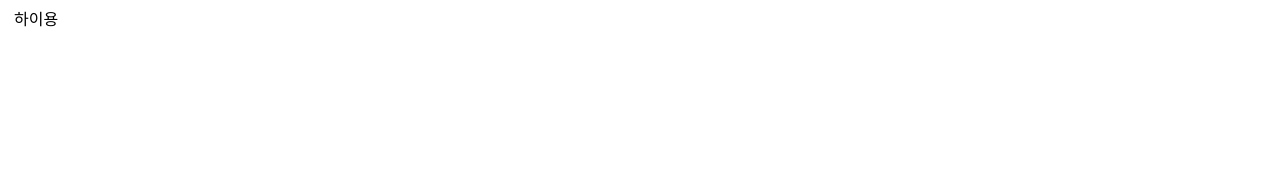
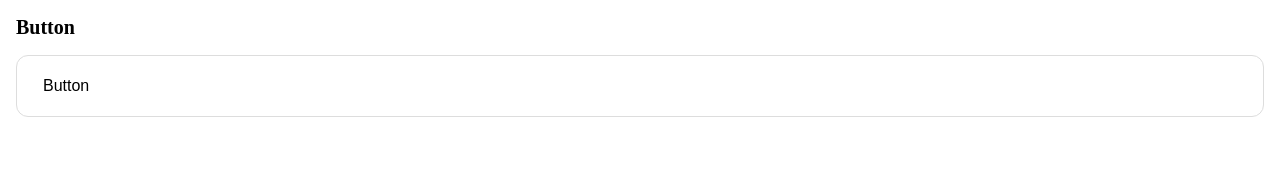
Before and after one commit to kim-elijah-sol/my-ui-kit, a React (Vite) app in the folder examples/ui-kit-example/: page / in a window 1280 px wide. Shown: the top 183 px of the page. Built offline with nearby package versions, Linux system fonts and the light colour scheme.

Commit message:
example 앱 레이아웃

```diff
--- a/examples/ui-kit-example/src/App.tsx
+++ b/examples/ui-kit-example/src/App.tsx
@@ -2,9 +2,35 @@ import { Button } from '@ui-kit/ui';
 
 const App = () => {
   return (
-    <>
-      <Button>하이용</Button>
-    </>
+    <div
+      css={{
+        padding: 16,
+      }}
+    >
+      <div>
+        <p
+          css={{
+            marginBottom: '1rem',
+            fontWeight: 600,
+            fontSize: '1.25rem',
+          }}
+        >
+          Button
+        </p>
+        <div
+          css={{
+            padding: 12,
+            border: '1px solid #DDD',
+            borderRadius: '0.75rem',
+            display: 'flex',
+            gap: '0.5rem',
+            flexWrap: 'wrap',
+          }}
+        >
+          <Button>Button</Button>
+        </div>
+      </div>
+    </div>
   );
 };
 
```
